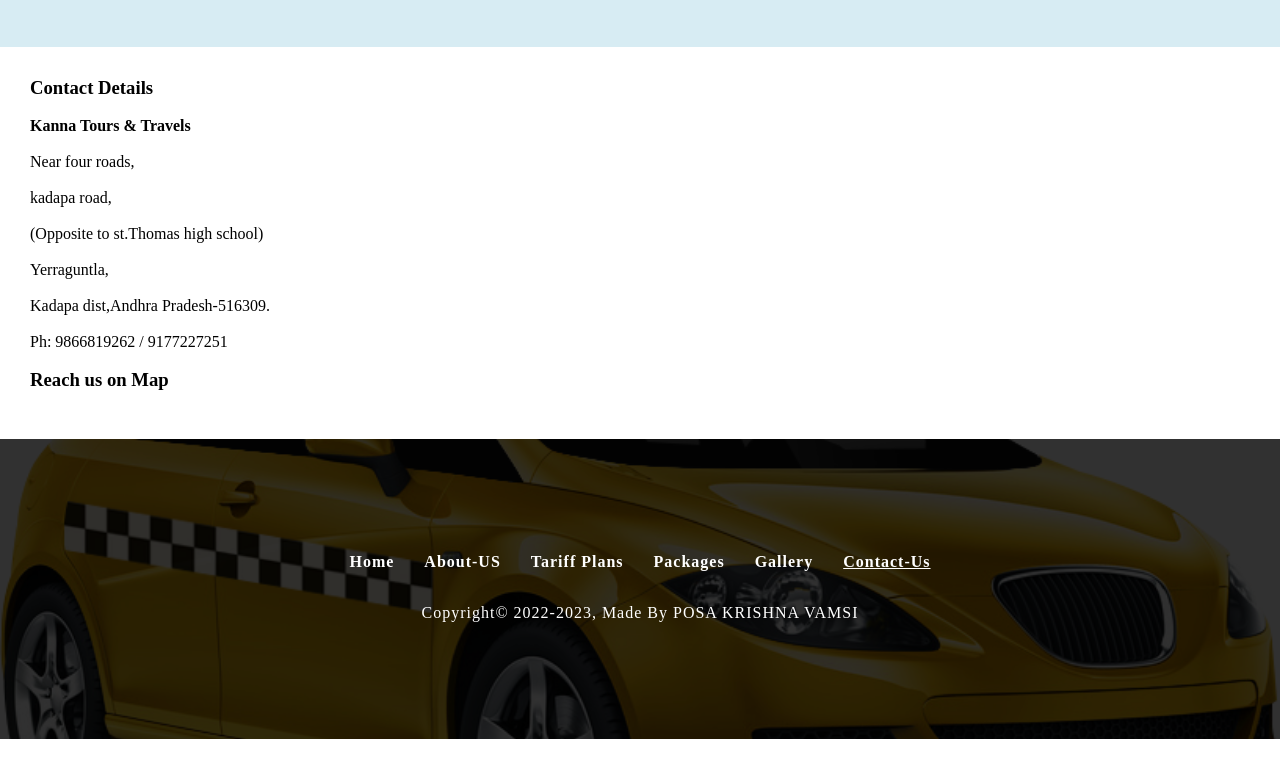
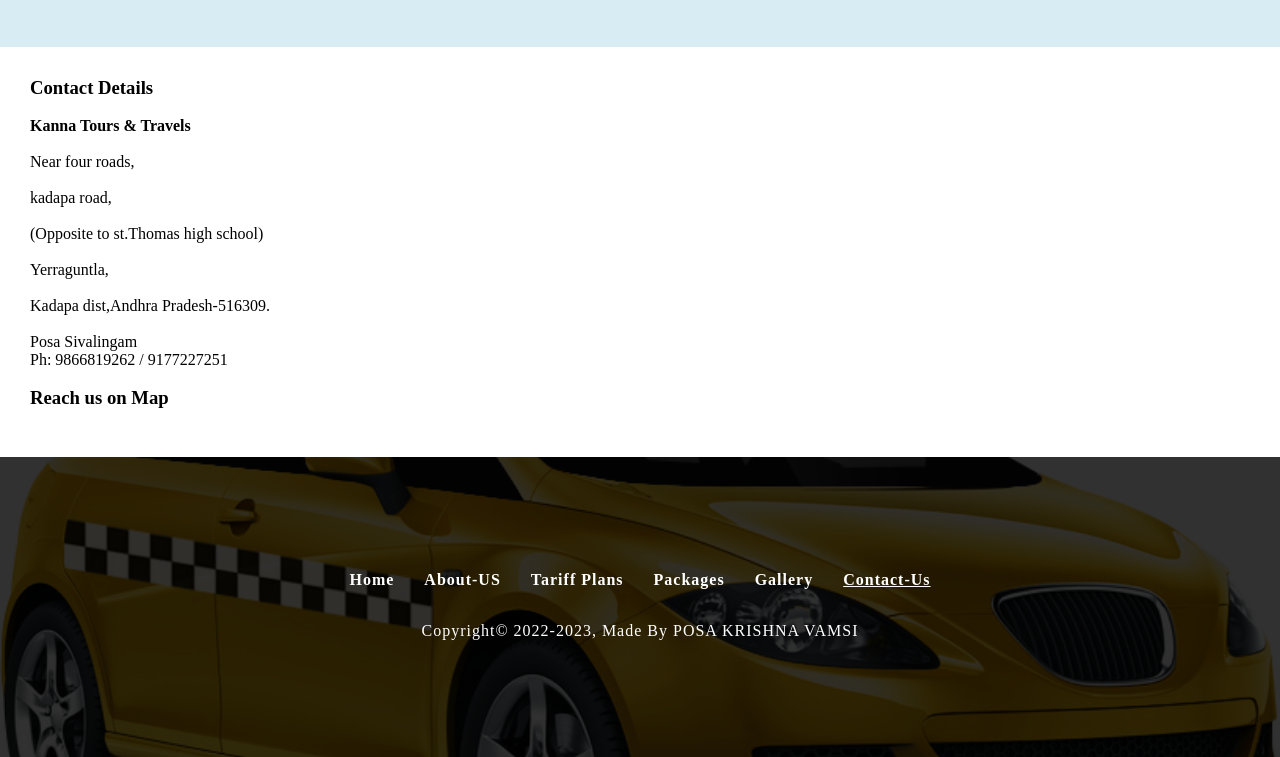
Before and after one commit to Posakrish/Kanna-Car-Travels, a plain HTML site: page contactUs.html in a window 1280 px wide. Shown: the part 178-935 px from the top of the page. Drawn offline with Linux system fonts and the light colour scheme.

Commit message:
changes done in contact page

```diff
--- a/contactUs.html
+++ b/contactUs.html
@@ -93,6 +93,7 @@
                     <p>(Opposite to st.Thomas high school)</p><br>
                     <p>Yerraguntla,</p><br>
                     <p>Kadapa dist,Andhra Pradesh-516309. </p><br>
+                    <p>Posa Sivalingam</p>
                     <p>Ph: 9866819262 / 9177227251</p>
                   </div><br>
 
```
